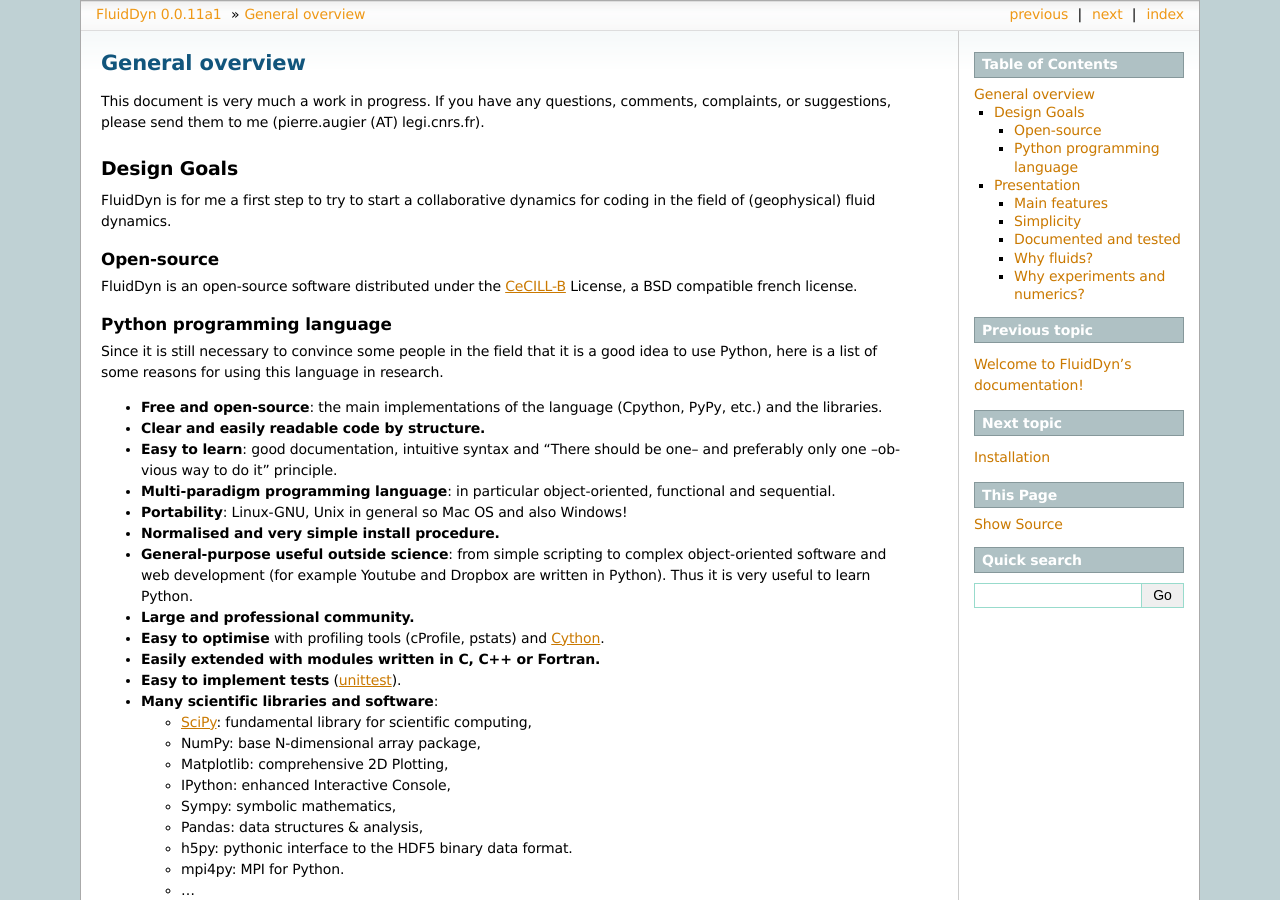
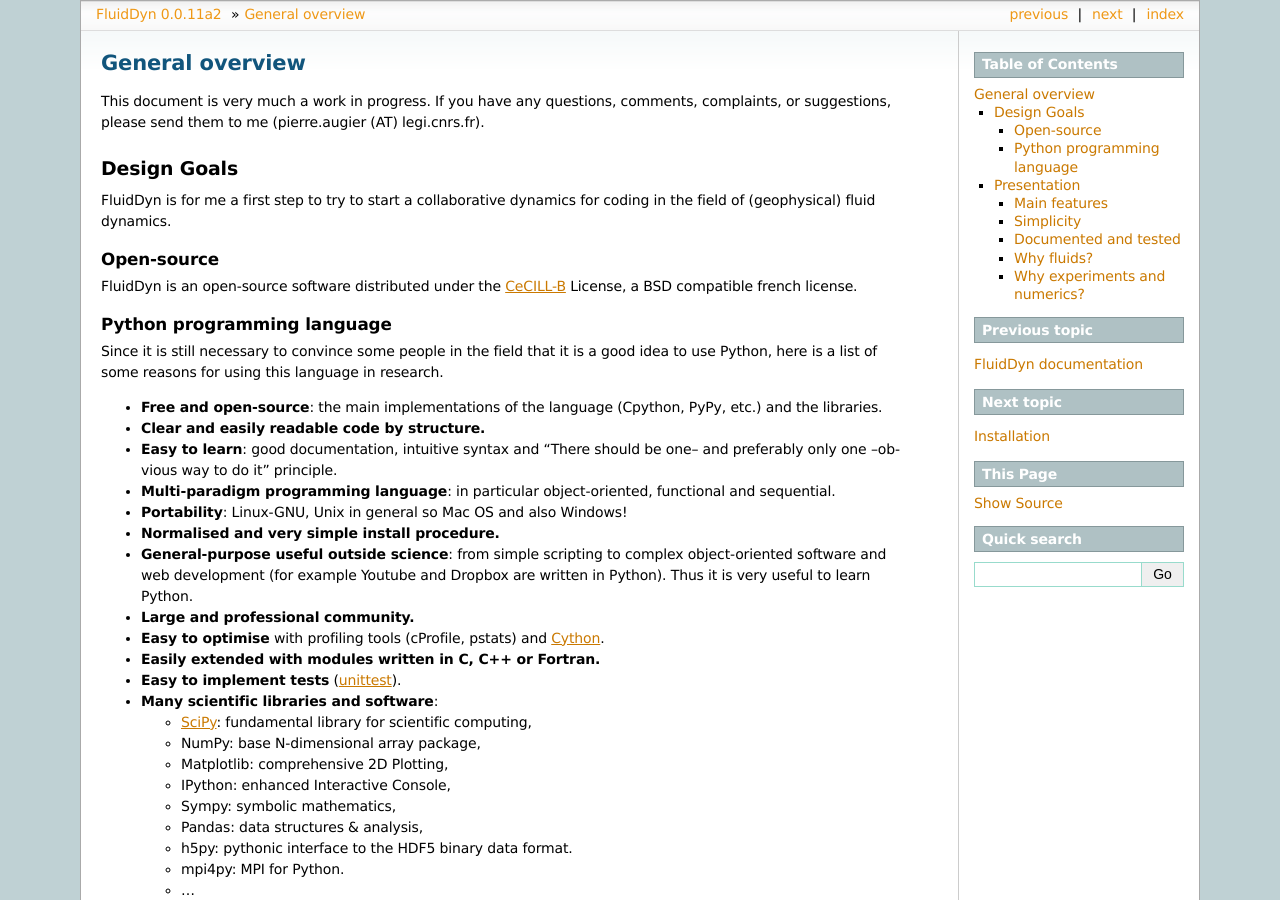
Before and after one commit to fluiddyn/fluiddyn, a Sphinx documentation site: the page built from doc/overview.rst, in a window 1280 px wide and 900 px high. Built offline with Sphinx 7.4.7, drawn with Linux system fonts in a browser that asks for light colours; some of the changed text lies outside the part shown.

Commit message:
Cosmetic changes.

```diff
--- a/doc/conf.py
+++ b/doc/conf.py
@@ -132,7 +132,7 @@
 #html_title = None
 
 # A shorter title for the navigation bar.  Default is the same as html_title.
-html_short_title = 'FluidDyn '+release
+html_short_title = 'FluidDyn ' + release
 
 # The name of an image file (relative to this directory) to place at the top
 # of the sidebar.
--- a/doc/index.rst
+++ b/doc/index.rst
@@ -1,8 +1,8 @@
 .. FluidDyn documentation master file, created by
    sphinx-quickstart on Sun Mar  2 12:15:31 2014.
 
-Welcome to FluidDyn's documentation!
-====================================
+FluidDyn documentation
+======================
 
 The project FluidDyn aims at promoting the use of open-source Python
 software in research in fluid dynamics.  The project provides some
--- a/fluiddyn/_version.py
+++ b/fluiddyn/_version.py
@@ -11,4 +11,4 @@
 'a' or 'alpha' means alpha version (internal testing),
 'b' or 'beta' means beta version (external testing).
 """
-__version__ = '0.0.11a1'
+__version__ = '0.0.11a2'
```
